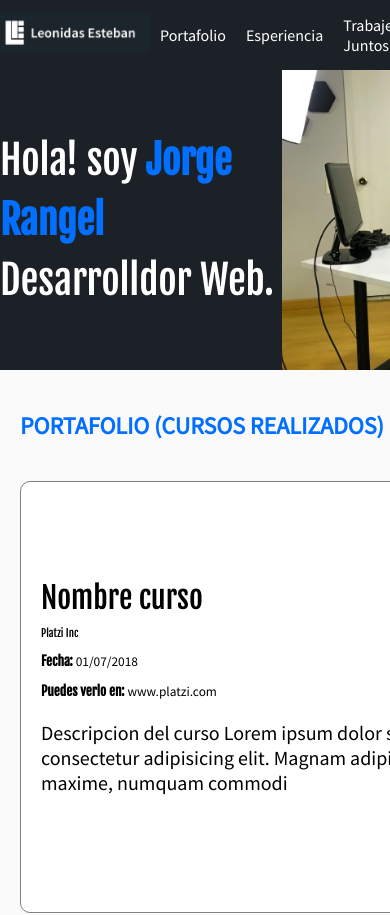
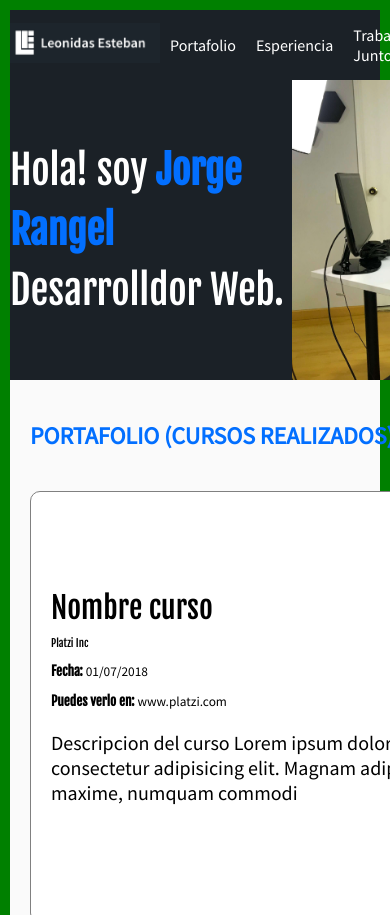
Before and after one commit to JorgeRangelJ/Responsive-Web-Design, a plain HTML site: page index.html in a window 390 px wide. Shown: the top 915 px of the page. Drawn offline with Linux system fonts and the light colour scheme.

Commit message:
Formas de incluir media queries

```diff
--- /dev/null
+++ b/css/media.css
@@ -0,0 +1,3 @@
+body {
+	border: 1px solid red;
+}
--- a/css/style.css
+++ b/css/style.css
@@ -303,3 +303,31 @@ figure {
     height: inherit;
     flex-wrap: inherit;
 }
+
+/*
+
+Breakpoints estandarizados que debemos de tener en cuenta:
+
+Móviles: entre 320 y 480 píxeles.
+Tablets: entre 768 y 1024 píxeles.
+Pantallas grandes: más de 1024 píxeles o más.
+
+*/
+
+@media screen and (max-width: 1024px) {
+
+}
+
+@media screen and (max-width: 768px) {
+    body {
+        border: 10px solid green;
+    }
+}
+
+@media screen and (max-width: 480px) {
+
+}
+
+@media screen and (max-width: 320px) {
+
+}
```
Also changed, not shown: index.html (+8 -0 lines).
